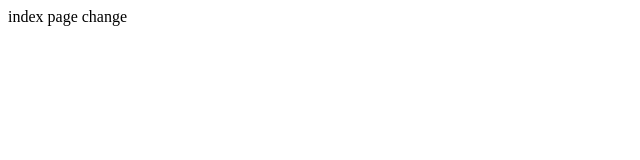
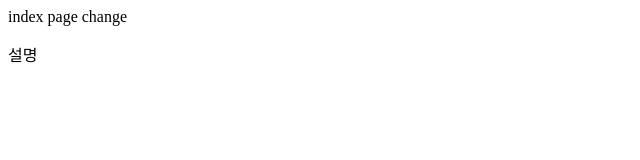
Before and after one commit to soh22222/github-page-test, a plain HTML site: page index.html in a window 1280 px wide. Shown: the full height of the page, 0-640 px from the left. Drawn offline with Linux system fonts and the light colour scheme.

Commit message:
Update index.html
Update

```diff
--- a/index.html
+++ b/index.html
@@ -3,5 +3,7 @@
   </head>
   <div>
     index page change
+
   </div>
+  <p> 설명</p>
 </html>
```
